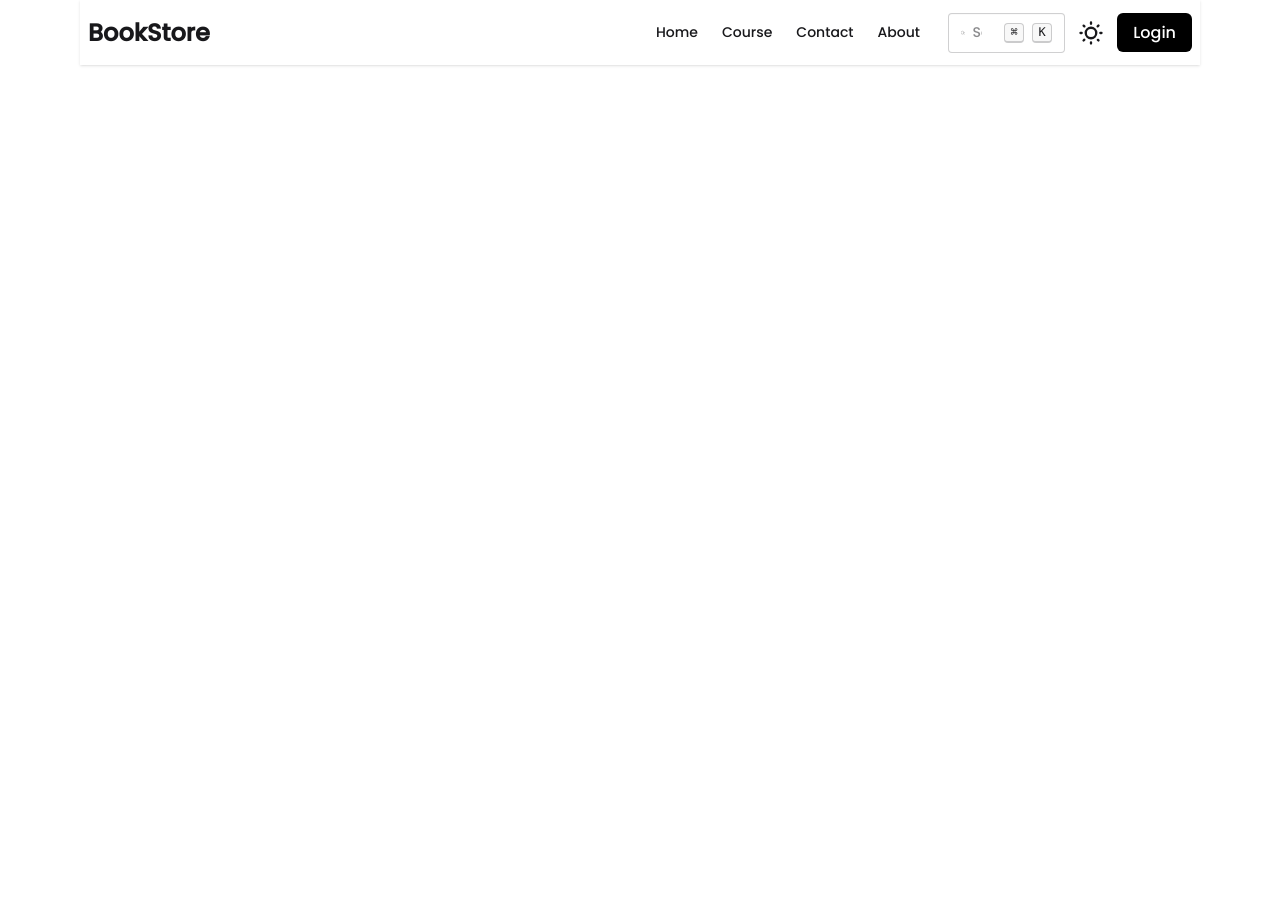
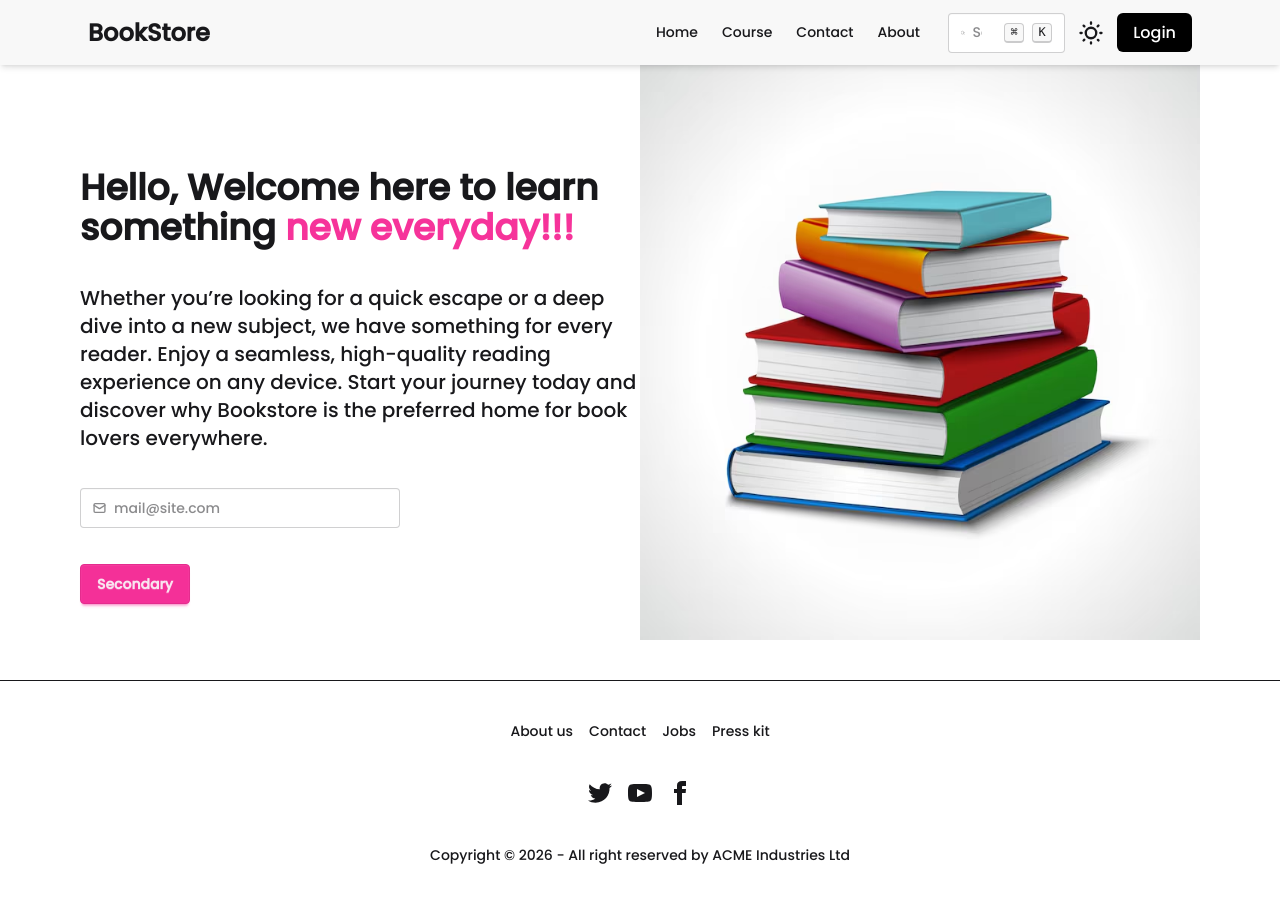
Before and after one commit to PrabinPoudel55/bookstore, a React app in the folder frontend/: page / in a window 1280 px wide. Shown: the top 902 px of the page. Before the commit the page ends 800 px from the top, so only its background shows below. Built offline with nearby package versions, Linux system fonts and the light colour scheme; the HTML template or start-up script is replaced by a standard one.

Commit message:
Added Banner and footer section

```diff
--- a/frontend/src/App.jsx
+++ b/frontend/src/App.jsx
@@ -1,11 +1,17 @@
 import React from 'react';
 import Navbar from './components/Navbar';
+import Banner from './components/Banner';
+import Footer from './components/footer';
 
 function App() {
   return (<>
   <Navbar/>
+  <Banner/>
+  <Footer/>
 
-  </>)
+
+
+  </>);
 }
 
 export default App;
--- /dev/null
+++ b/frontend/src/components/Banner.jsx
@@ -0,0 +1,43 @@
+import React from 'react'
+import banner from "../../public/bannerr.avif"
+
+function Banner() {
+  return (
+    <>
+    <div className="max-w-screen-2xl container mx-auto md:px-20 px-4 flex flex-col md:flex-row my-10">
+        <div className="w-full order-2 md:order-1 md:w-1/2 mt-12 md:mt-32">
+        <div className="space-y-9">
+            <h1 className="text-4xl font-bold">
+            Hello, Welcome here to learn something <span className="text-pink-500">new everyday!!!</span></h1>
+            <p className="text-xl">Whether you’re looking for a quick escape or a deep dive into a new subject, we have something for every reader. Enjoy a seamless, high-quality reading experience on any device. Start your journey today and discover why Bookstore is the preferred home for book lovers everywhere.</p>
+
+            <label className="input validator">
+  <svg className="h-[1em] opacity-50" xmlns="http://www.w3.org/2000/svg" viewBox="0 0 24 24">
+    <g
+      strokeLinejoin="round"
+      strokeLinecap="round"
+      strokeWidth="2.5"
+      fill="none"
+      stroke="currentColor"
+    >
+      <rect width="20" height="16" x="2" y="4" rx="2"></rect>
+      <path d="m22 7-8.97 5.7a1.94 1.94 0 0 1-2.06 0L2 7"></path>
+    </g>
+  </svg>
+  <input type="email" placeholder="mail@site.com" required />
+</label>
+<div className="validator-hint hidden">Enter valid email address</div>
+            </div>
+<button className="btn btn-secondary">Secondary</button>
+
+
+            </div>
+        <div className=" order-1 w-full md:w-1/2">
+        <img src={banner} className="w-150 h-150" alt=""/>
+        </div>
+    </div>
+    </>
+  )
+}
+
+export default Banner
--- a/frontend/src/components/Navbar.jsx
+++ b/frontend/src/components/Navbar.jsx
@@ -1,15 +1,32 @@
-import React from 'react'
+import React from 'react';
+import { useEffect, useState } from 'react';
 
 function Navbar() {
+const [sticky, setSticky] =useState(false)
+useEffect(()=>{
+  const handleScroll=()=>{
+    if(window.scrollY>0){
+      setSticky(true)
+    }else{
+      setSticky(false)
+    }
+    }
+    window.addEventListener('scroll',handleScroll)
+    return()=>{
+      window.removeEventListener('scroll',handleScroll)
+    }
+  },[])
+
   const navItems = (<>
   <li><a>Home</a></li>
       <li><a>Course</a></li>
       <li><a>Contact</a></li>
       <li><a>About</a></li>
-  </>)
+  </>);
   return (
-    <><div className="max-w-screen-2xl container mx-auto px-20 px-4">
-        <div className="navbar bg-base-100 shadow-sm">
+    <>
+    <div className={'max-w-screen-2xl container md:mx-auto px-20 px-4 fixed top-0 left-0 right-0 z-10 ${sticky ? "sticky-navbar shadow-md bg-base-200 duration-300 transition-all ease-in-out":""}'}>
+        <div className="navbar">
   <div className="navbar-start">
     <div className="dropdown">
       <div tabIndex={0} role="button" className="btn btn-ghost lg:hidden">
--- /dev/null
+++ b/frontend/src/components/footer.jsx
@@ -0,0 +1,59 @@
+import React from 'react'
+
+function footer() {
+  return (
+    <div>
+        <hr />
+      <footer className="footer footer-horizontal footer-center  text-base-content rounded p-10">
+  <nav className="grid grid-flow-col gap-4">
+    <a className="link link-hover">About us</a>
+    <a className="link link-hover">Contact</a>
+    <a className="link link-hover">Jobs</a>
+    <a className="link link-hover">Press kit</a>
+  </nav>
+  <nav>
+    <div className="grid grid-flow-col gap-4">
+      <a>
+        <svg
+          xmlns="http://www.w3.org/2000/svg"
+          width="24"
+          height="24"
+          viewBox="0 0 24 24"
+          className="fill-current">
+          <path
+            d="M24 4.557c-.883.392-1.832.656-2.828.775 1.017-.609 1.798-1.574 2.165-2.724-.951.564-2.005.974-3.127 1.195-.897-.957-2.178-1.555-3.594-1.555-3.179 0-5.515 2.966-4.797 6.045-4.091-.205-7.719-2.165-10.148-5.144-1.29 2.213-.669 5.108 1.523 6.574-.806-.026-1.566-.247-2.229-.616-.054 2.281 1.581 4.415 3.949 4.89-.693.188-1.452.232-2.224.084.626 1.956 2.444 3.379 4.6 3.419-2.07 1.623-4.678 2.348-7.29 2.04 2.179 1.397 4.768 2.212 7.548 2.212 9.142 0 14.307-7.721 13.995-14.646.962-.695 1.797-1.562 2.457-2.549z"></path>
+        </svg>
+      </a>
+      <a>
+        <svg
+          xmlns="http://www.w3.org/2000/svg"
+          width="24"
+          height="24"
+          viewBox="0 0 24 24"
+          className="fill-current">
+          <path
+            d="M19.615 3.184c-3.604-.246-11.631-.245-15.23 0-3.897.266-4.356 2.62-4.385 8.816.029 6.185.484 8.549 4.385 8.816 3.6.245 11.626.246 15.23 0 3.897-.266 4.356-2.62 4.385-8.816-.029-6.185-.484-8.549-4.385-8.816zm-10.615 12.816v-8l8 3.993-8 4.007z"></path>
+        </svg>
+      </a>
+      <a>
+        <svg
+          xmlns="http://www.w3.org/2000/svg"
+          width="24"
+          height="24"
+          viewBox="0 0 24 24"
+          className="fill-current">
+          <path
+            d="M9 8h-3v4h3v12h5v-12h3.642l.358-4h-4v-1.667c0-.955.192-1.333 1.115-1.333h2.885v-5h-3.808c-3.596 0-5.192 1.583-5.192 4.615v3.385z"></path>
+        </svg>
+      </a>
+    </div>
+  </nav>
+  <aside>
+    <p>Copyright © {new Date().getFullYear()} - All right reserved by ACME Industries Ltd</p>
+  </aside>
+</footer>
+    </div>
+  )
+}
+
+export default footer
```
Also changed, not shown: frontend/public/banner.jpg (added), frontend/public/bannerr.avif (added).
